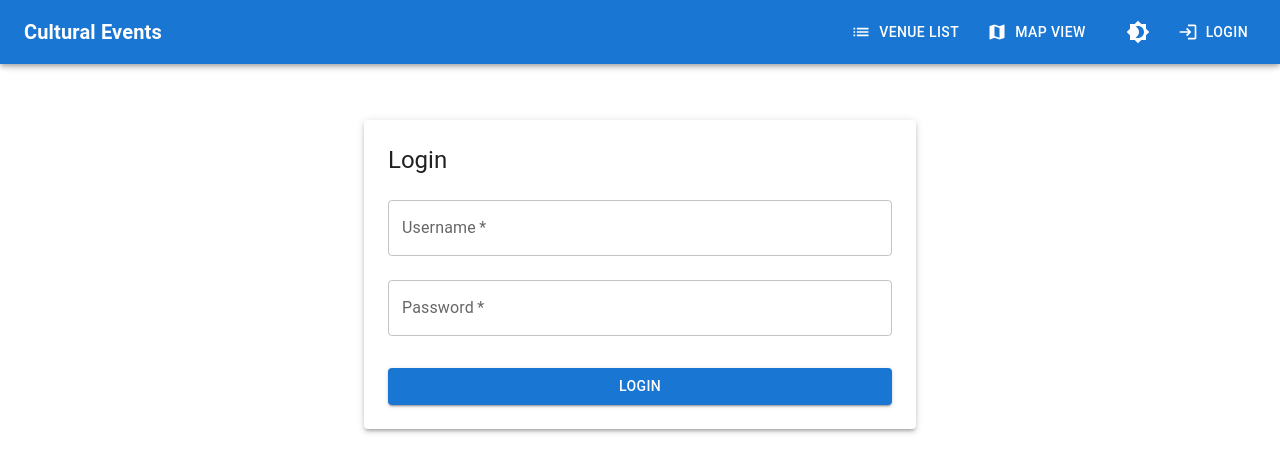
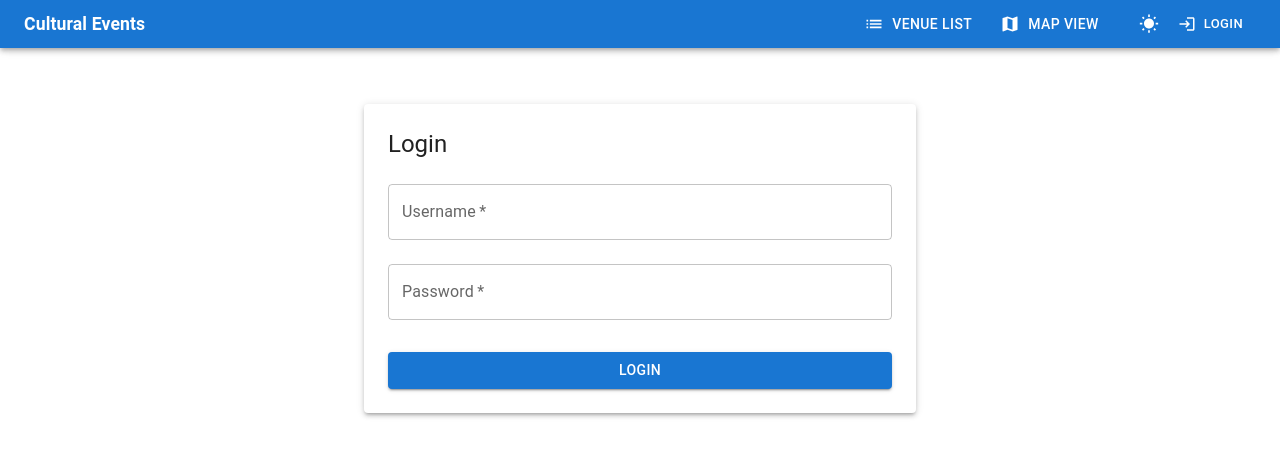
Before and after one commit to hyans524/CSCI2720, a React (Vite) app in the folder frontend/: page /login in a window 1280 px wide. Shown: the top 472 px of the page. Built offline with nearby package versions, Linux system fonts and the light colour scheme; no server answers.

Commit message:
menu styling

```diff
--- a/frontend/src/layouts/MainLayout.jsx
+++ b/frontend/src/layouts/MainLayout.jsx
@@ -1,7 +1,7 @@
 import { AppBar, Box, Toolbar, Typography, IconButton, Button, Menu, MenuItem, Badge } from '@mui/material';
 import {
-  Brightness4 as DarkModeIcon,
-  Brightness7 as LightModeIcon,
+  NightlightRound as DarkModeIcon,
+  WbSunny as LightModeIcon,
   Map as MapIcon,
   List as ListIcon,
   Login as LoginIcon,
@@ -12,6 +12,30 @@ import {
 import { Link as RouterLink, useLocation, useNavigate } from 'react-router-dom';
 import { useState, useEffect } from 'react';
 import { authApi } from '../services/api';
+
+// Common styles
+const commonIconStyles = {
+  fontSize: 20,
+  color: 'inherit'
+};
+
+const commonButtonStyles = {
+  ml: 2,
+  p: 1,
+  '&:hover': {
+    backgroundColor: 'rgba(255, 255, 255, 0.1)'
+  }
+};
+
+const commonNavButtonStyles = {
+  color: 'white',
+  mx: 1,
+  '&.active': {
+    bgcolor: 'primary.dark',
+  },
+  py: 0.5,
+  minHeight: 32
+};
 
 function MainLayout({ children, isDarkMode, toggleDarkMode }) {
   const location = useLocation();
@@ -69,10 +93,16 @@ function MainLayout({ children, isDarkMode, toggleDarkMode }) {
         position="fixed"
         sx={{
           zIndex: (theme) => theme.zIndex.drawer + 1,
-          width: '100%'
+          width: '100%',
+          height: 48
         }}
       >
-        <Toolbar>
+        <Toolbar
+          sx={{
+            minHeight: '48px !important',
+            padding: '0 16px'
+          }}
+        >
           <Typography
             variant="h6"
             component={RouterLink}
@@ -82,6 +112,7 @@ function MainLayout({ children, isDarkMode, toggleDarkMode }) {
               textDecoration: 'none',
               color: 'inherit',
               fontWeight: 700,
+              fontSize: '1.1rem'
             }}
           >
             Cultural Events
@@ -94,13 +125,7 @@ function MainLayout({ children, isDarkMode, toggleDarkMode }) {
                 component={RouterLink}
                 to={item.path}
                 startIcon={item.icon}
-                sx={{
-                  color: 'white',
-                  mx: 1,
-                  '&.active': {
-                    bgcolor: 'primary.dark',
-                  },
-                }}
+                sx={commonNavButtonStyles}
                 className={location.pathname === item.path ? 'active' : ''}
               >
                 {item.label}
@@ -110,10 +135,15 @@ function MainLayout({ children, isDarkMode, toggleDarkMode }) {
             <IconButton
               color="inherit"
               onClick={toggleDarkMode}
-              sx={{ ml: 2 }}
+              sx={commonButtonStyles}
               aria-label="toggle theme"
+              size="small"
             >
-              {isDarkMode ? <LightModeIcon /> : <DarkModeIcon />}
+              {isDarkMode ? (
+                <DarkModeIcon sx={commonIconStyles} />
+              ) : (
+                <LightModeIcon sx={commonIconStyles} />
+              )}
             </IconButton>
 
             {isAuthenticated ? (
@@ -121,25 +151,31 @@ function MainLayout({ children, isDarkMode, toggleDarkMode }) {
                 <IconButton
                   color="inherit"
                   onClick={handleMenu}
-                  sx={{ ml: 2 }}
+                  sx={commonButtonStyles}
+                  size="small"
                 >
-                  <AccountIcon />
+                  <AccountIcon sx={commonIconStyles} />
                 </IconButton>
                 <Box sx={{ display: 'flex', alignItems: 'center', ml: 1 }}>
-                  <Typography variant="body1">
+                  <Typography variant="body2">
                     {username}
                   </Typography>
                   {isAdmin && (
-                    <AdminIcon sx={{ ml: 1, width: 20, height: 20 }} />
+                    <AdminIcon sx={{ ml: 1, width: 16, height: 16 }} />
                   )}
                 </Box>
                 <Menu
                   anchorEl={anchorEl}
                   open={Boolean(anchorEl)}
                   onClose={handleClose}
+                  PaperProps={{
+                    sx: {
+                      mt: 0.5
+                    }
+                  }}
                 >
-                  <MenuItem onClick={handleLogout}>
-                    <LogoutIcon sx={{ mr: 1 }} />
+                  <MenuItem onClick={handleLogout} sx={{ py: 1, minHeight: 'auto' }}>
+                    <LogoutIcon sx={{ mr: 1, fontSize: 18 }} />
                     Logout
                   </MenuItem>
                 </Menu>
@@ -149,8 +185,9 @@ function MainLayout({ children, isDarkMode, toggleDarkMode }) {
                 component={RouterLink}
                 to="/login"
                 color="inherit"
-                startIcon={<LoginIcon />}
-                sx={{ ml: 2 }}
+                startIcon={<LoginIcon sx={commonIconStyles} />}
+                sx={commonNavButtonStyles}
+                size="small"
               >
                 Login
               </Button>
@@ -159,7 +196,7 @@ function MainLayout({ children, isDarkMode, toggleDarkMode }) {
         </Toolbar>
       </AppBar>
 
-      <Toolbar />
+      <Toolbar sx={{ minHeight: '48px !important' }} />
 
       <Box
         component="main"
```
